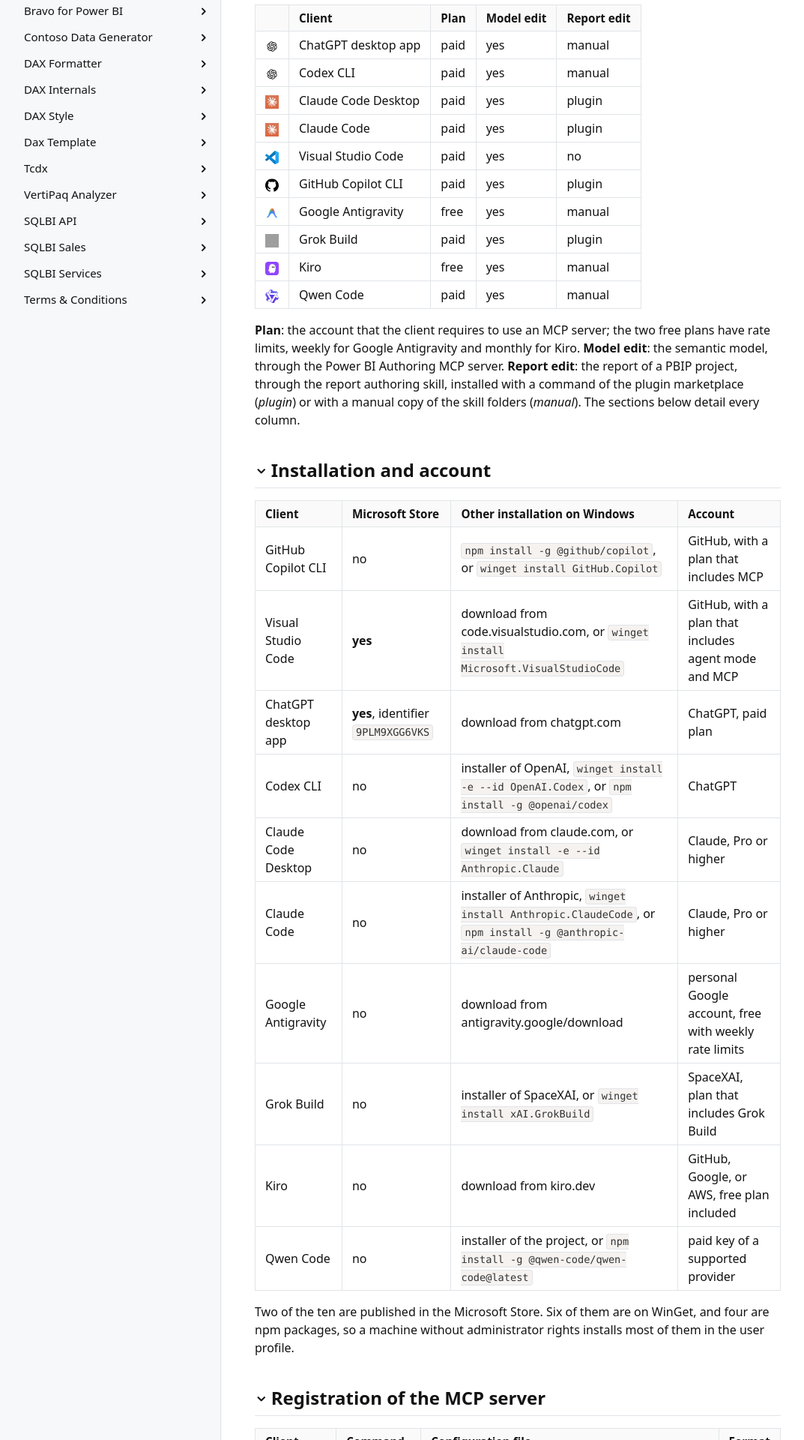
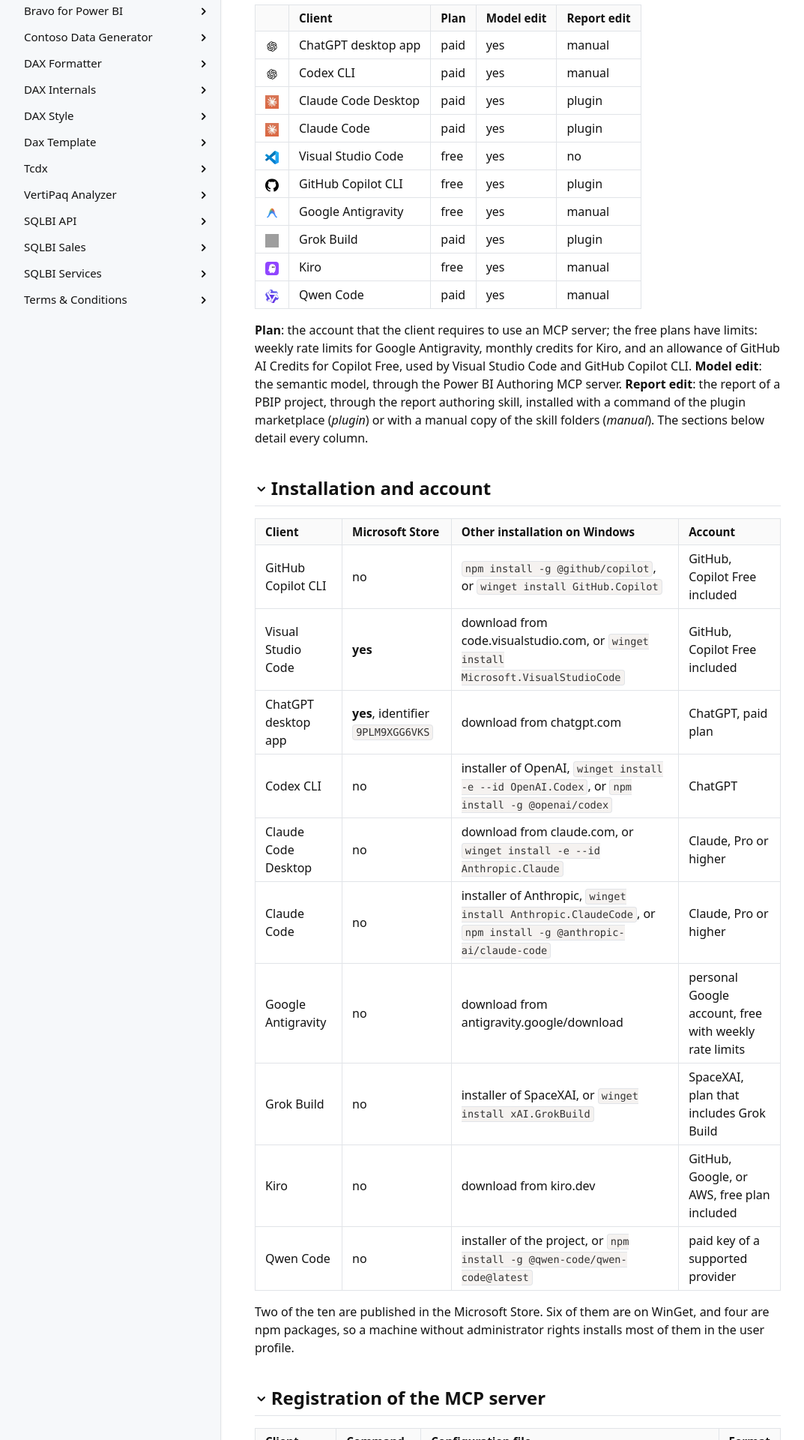
Before and after one commit to sql-bi/docs, a Jekyll site: the page built from _mydocs/ai/tools/comparison.md, in a window 1280 px wide. Shown: the part 591-2511 px from the top of the page at 75% size, without its empty margins (3-1076 px from the left). Built offline with Jekyll 4.4.1, drawn with Linux system fonts in a browser that asks for light colours; some web fonts are replaced; grey boxes are pictures that could not be loaded.

Commit message:
Copilot Free includes agent mode and MCP (GitHub Copilot CLI, VS Code, comparison)

```diff
--- a/_mydocs/ai/tools/comparison.md
+++ b/_mydocs/ai/tools/comparison.md
@@ -21,21 +21,21 @@
 | <img src="images/openai.png" alt="OpenAI" width="18" height="18" class="naked nozoom nomargin"> | Codex CLI | paid | yes | manual |
 | <img src="images/anthropic.jpg" alt="Anthropic" width="18" height="18" class="naked nozoom nomargin"> | Claude Code Desktop | paid | yes | plugin |
 | <img src="images/anthropic.jpg" alt="Anthropic" width="18" height="18" class="naked nozoom nomargin"> | Claude Code | paid | yes | plugin |
-| <img src="images/vscode.png" alt="Visual Studio Code" width="18" height="18" class="naked nozoom nomargin"> | Visual Studio Code | paid | yes | no |
-| <img src="images/github.svg" alt="GitHub" width="18" height="18" class="naked nozoom nomargin"> | GitHub Copilot CLI | paid | yes | plugin |
+| <img src="images/vscode.png" alt="Visual Studio Code" width="18" height="18" class="naked nozoom nomargin"> | Visual Studio Code | free | yes | no |
+| <img src="images/github.svg" alt="GitHub" width="18" height="18" class="naked nozoom nomargin"> | GitHub Copilot CLI | free | yes | plugin |
 | <img src="images/antigravity.png" alt="Google Antigravity" width="18" height="18" class="naked nozoom nomargin"> | Google Antigravity | free | yes | manual |
 | <img src="images/grok.svg" alt="Grok" width="18" height="18" class="naked nozoom nomargin"> | Grok Build | paid | yes | plugin |
 | <img src="images/kiro.svg" alt="Kiro" width="18" height="18" class="naked nozoom nomargin"> | Kiro | free | yes | manual |
 | <img src="images/qwen.png" alt="Qwen" width="18" height="18" class="naked nozoom nomargin"> | Qwen Code | paid | yes | manual |
 
-**Plan**: the account that the client requires to use an MCP server; the two free plans have rate limits, weekly for Google Antigravity and monthly for Kiro. **Model edit**: the semantic model, through the Power BI Authoring MCP server. **Report edit**: the report of a PBIP project, through the report authoring skill, installed with a command of the plugin marketplace (*plugin*) or with a manual copy of the skill folders (*manual*). The sections below detail every column.
+**Plan**: the account that the client requires to use an MCP server; the free plans have limits: weekly rate limits for Google Antigravity, monthly credits for Kiro, and an allowance of GitHub AI Credits for Copilot Free, used by Visual Studio Code and GitHub Copilot CLI. **Model edit**: the semantic model, through the Power BI Authoring MCP server. **Report edit**: the report of a PBIP project, through the report authoring skill, installed with a command of the plugin marketplace (*plugin*) or with a manual copy of the skill folders (*manual*). The sections below detail every column.
 
 ## Installation and account
 
 | Client | Microsoft Store | Other installation on Windows | Account |
 |---|---|---|---|
-| GitHub Copilot CLI | no | `npm install -g @github/copilot`, or `winget install GitHub.Copilot` | GitHub, with a plan that includes MCP |
-| Visual Studio Code | **yes** | download from code.visualstudio.com, or `winget install Microsoft.VisualStudioCode` | GitHub, with a plan that includes agent mode and MCP |
+| GitHub Copilot CLI | no | `npm install -g @github/copilot`, or `winget install GitHub.Copilot` | GitHub, Copilot Free included |
+| Visual Studio Code | **yes** | download from code.visualstudio.com, or `winget install Microsoft.VisualStudioCode` | GitHub, Copilot Free included |
 | ChatGPT desktop app | **yes**, identifier `9PLM9XGG6VKS` | download from chatgpt.com | ChatGPT, paid plan |
 | Codex CLI | no | installer of OpenAI, `winget install -e --id OpenAI.Codex`, or `npm install -g @openai/codex` | ChatGPT |
 | Claude Code Desktop | no | download from claude.com, or `winget install -e --id Anthropic.Claude` | Claude, Pro or higher |
```
Also changed, not shown: _mydocs/ai/tools/github-copilot-cli.md (+1 -1 lines), _mydocs/ai/tools/vscode.md (+1 -1 lines).
